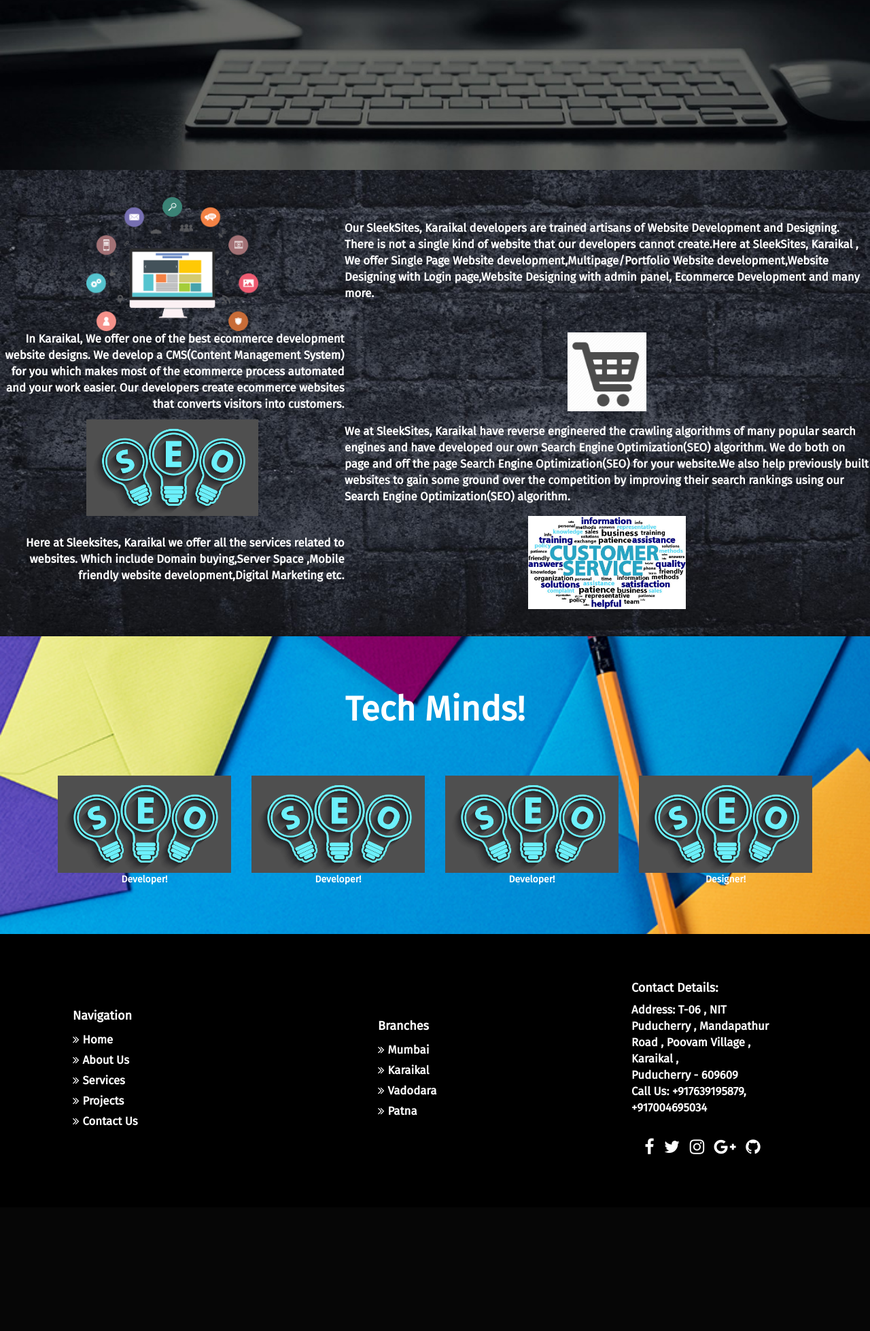
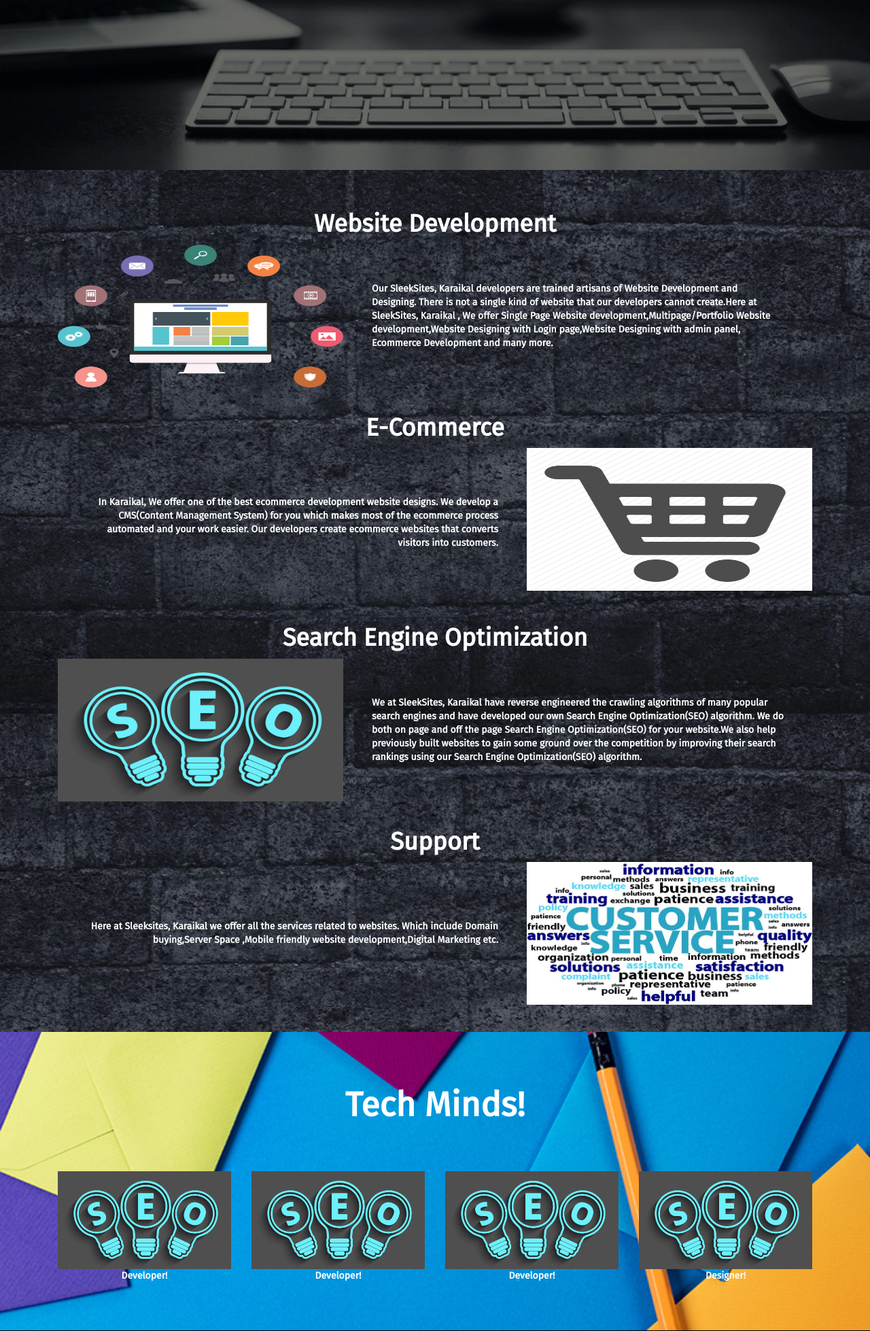
Before and after one commit to jishant07/SleekSites, a PHP site: page / in a window 1280 px wide. Shown: the part 550-2508 px from the top of the page at 68% size. Before the commit the page ends 2248 px from the top, so only its background shows below. Run offline with PHP 8.4, Linux system fonts and the light colour scheme.

Commit message:
Add files via upload

```diff
--- a/css/added.css
+++ b/css/added.css
@@ -26,10 +26,18 @@
 .left
 {
   text-align: left;
+  vertical-align: middle;
+  padding: 3em;
+  margin: auto;
+  vertical-align: middle;
 }
 .right
 {
   text-align: right;
+  vertical-align: middle;
+  padding: 3em;
+  margin: auto;
+  vertical-align: middle;
 }
 @media (max-width: 950px) {
   .left
@@ -42,7 +50,10 @@
   }
   img
   {
-    width: 90%;
+    width: 20em;
+    height:auto;
+    padding: 0;
+    margin: 0;
   }
 }
 @media (max-width: 450px)
@@ -50,6 +61,10 @@
   .sizer
   {
     font-size: 0.8em;
+  }
+  img
+  {
+    width:15em;
   }
 }
 a
@@ -100,6 +115,8 @@ a:hover
   transition-duration: 0.3s;
   -webkit-transition-property: transform;
   transition-property: transform;
+  width: 30em;
+  height: 15em;
 }
 .hvr-grow:hover, .hvr-grow:focus, .hvr-grow:active {
   -webkit-transform: scale(1.1);
--- a/footer.html
+++ b/footer.html
@@ -10,7 +10,7 @@
             <li><a href="javascript:void();"><i class="fa fa-angle-double-right"></i>Contact Us</a></li>
           </ul>
         </div>
-        <div class="row text-center text-xs-center text-sm-left text-md-left">
+        <!-- <div class="row text-center text-xs-center text-sm-left text-md-left"> -->
         <div class="col-xs-12 col-sm-4 col-md-4">
           <h4>Branches</h4>
           <ul class="list-unstyled quick-links">
@@ -18,7 +18,6 @@
             <li><a href="javascript:void();"><i class="fa fa-angle-double-right"></i>Karaikal</a></li>
             <li><a href="javascript:void();"><i class="fa fa-angle-double-right"></i>Vadodara</a></li>
             <li><a href="javascript:void();"><i class="fa fa-angle-double-right"></i>Patna</a></li>
-            <!-- <li><a href="javascript:void();"><i class="fa fa-angle-double-right"></i>Contact Us</a></li> -->
           </ul>
         </div>
         <br>
@@ -28,7 +27,7 @@
             <li><b>Address:</b> T-06 , NIT Puducherry , Mandapathur Road , Poovam Village , Karaikal ,  <br> Puducherry - 609609</li>
             <li>
             <li><b>Call Us:</b> +917639195879, +917004695034</li>
-              <div class="row">
+              <!-- <div class="row"> -->
                 <div class="col-xs-12 col-sm-12 col-md-12 mt-2 mt-sm-5">
                   <ul class="list-unstyled list-inline social text-center">
                     <li class="list-inline-item"><a href="javascript:void();"><i class="fa fa-facebook"></i></a></li>
--- a/services_com.html
+++ b/services_com.html
@@ -1,24 +1,46 @@
 <br>
+<br>
+<div class="container">
+  <h1 style="text-align: center;">Website Development</h1>
+  <table style="text-align: center;">
+    <a href="#"><tr>
+      <td><img src="img/2.jpg" class="hvr-grow" alt="website development image" ></td>
+      <td><p class="hvr-underline-from-center left">Our SleekSites, Karaikal developers are trained artisans of Website Development and Designing. There is not a single kind of website that our developers cannot create.Here at SleekSites, Karaikal , We offer Single Page Website development,Multipage/Portfolio Website development,Website Designing with Login page,Website Designing with admin panel, Ecommerce Development and many more.  <!-- list needed here --></p> </td>
+    </tr></a>
+  </table>
+  </div>
+
   <br>
-  <table style="text-align: center; font-size: 1.2em;">
+  <div class="container">
+    <h1 style="text-align: center;">E-Commerce</h1>
+  <table style="text-align: center;">
     <a href="#"><tr>
-      <td><img src="img/2.jpg" width="50%" class="hvr-grow" alt="website development image" ></td>
-      <td><p class="hvr-underline-from-center left sizer">Our SleekSites, Karaikal developers are trained artisans of Website Development and Designing. There is not a single kind of website that our developers cannot create.Here at SleekSites, Karaikal , We offer Single Page Website development,Multipage/Portfolio Website development,Website Designing with Login page,Website Designing with admin panel, Ecommerce Development and many more.  <!-- list needed here --> </td>
+      <td><p class="hvr-underline-from-center right">In Karaikal, We offer one of the best ecommerce development website designs. We develop a CMS(Content Management System) for you which makes most of the ecommerce process automated and your work easier.
+      Our developers create ecommerce websites that converts visitors into customers.</p></td>
+      <td><img src="img/3.jpg" style="background-color: white; margin-bottom: 10px; " class="hvr-grow" alt="ecom icon" ></td>
     </tr></a>
+  </table>
+</div>
+  <br>
+  <div class="container">
+    <h1 style="text-align: center;">Search Engine Optimization</h1>
+  <table style="text-align: center;">
     <a href="#"><tr>
-      <td><p class="hvr-underline-from-center right sizer">In Karaikal, We offer one of the best ecommerce development website designs. We develop a CMS(Content Management System) for you which makes most of the ecommerce process automated and your work easier.
-      Our developers create ecommerce websites that converts visitors into customers.</td>
-      <td><img src="img/3.jpg" width="15%"  style="background-color: white; margin-bottom: 10px; " class="hvr-grow" alt="ecom icon" ></td>
-    </tr></a>
-    <a href="#"><tr>
-      <td><img src="img/1.jpg" width="50%" class="hvr-grow" alt="seo image" ></td>
-      <td><p class="hvr-underline-from-center left sizer">We at SleekSites, Karaikal have reverse engineered the crawling algorithms of many popular search engines and have developed our own Search Engine Optimization(SEO) algorithm. We do both on page and off the page Search Engine Optimization(SEO) for your website.We also help previously built websites to gain some ground over the competition by improving their search rankings using our <strong>Search Engine Optimization(SEO)</strong> algorithm.
+      <td><img src="img/1.jpg" class="hvr-grow" alt="seo image" ></td>
+      <td><p class="hvr-underline-from-center left">We at SleekSites, Karaikal have reverse engineered the crawling algorithms of many popular search engines and have developed our own Search Engine Optimization(SEO) algorithm. We do both on page and off the page Search Engine Optimization(SEO) for your website.We also help previously built websites to gain some ground over the competition by improving their search rankings using our <strong>Search Engine Optimization(SEO)</strong> algorithm. </p>
       </td>
     </tr></a>
+    </table>
+    </div>
+    <br>
+    <div class="container">
+       <h1 style="text-align: center;">Support</h1>
+    <table style="text-align: center;">
     <a href="#"><tr>
-      <td><p class="hvr-underline-from-center right sizer">Here at Sleeksites, Karaikal we offer all the services related to websites. Which include <!-- Lists/bullet needed --> Domain buying,Server Space ,Mobile friendly website development,Digital Marketing etc. </td>
-      <td><img src="img/4.jpg" width="30%" class="hvr-grow" alt="Webiste Services" ></td>
+      <td><p class="hvr-underline-from-center right">Here at Sleeksites, Karaikal we offer all the services related to websites. Which include <!-- Lists/bullet needed --> Domain buying,Server Space ,Mobile friendly website development,Digital Marketing etc. </td>
+      <td><img src="img/4.jpg" class="hvr-grow" alt="Webiste Services" ></td>
     </tr></a>
   </table>
+  </div>
   <br>
   <br>
```
